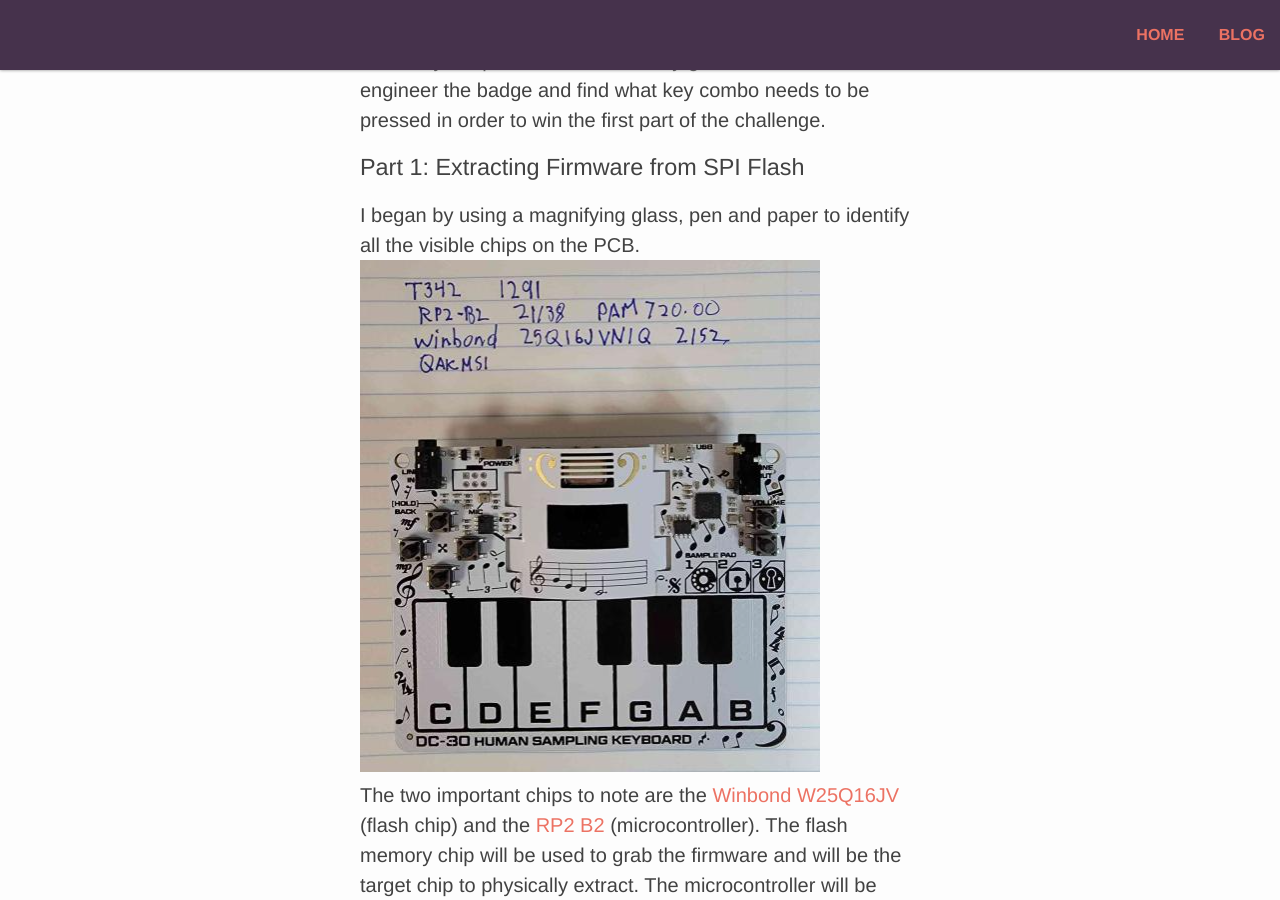
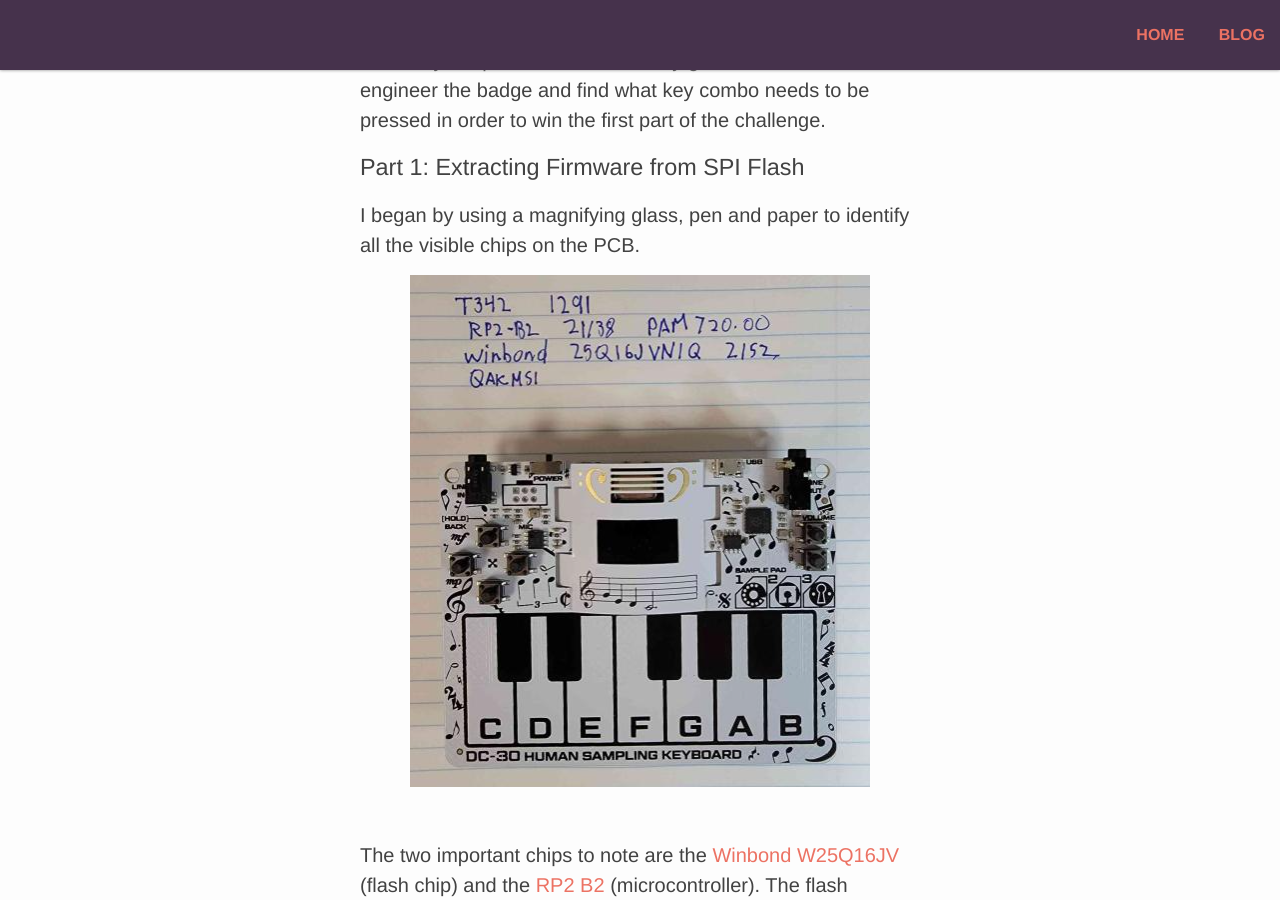
Before and after one commit to elbee-cyber/old.elbee-cyber.github.io, a Jekyll site: the page built from _posts/2022-11-22-Cracking-the-Defcon-30-Badge-Firmware.md, in a window 1280 px wide and 900 px high, scrolled down 1312 px. Built offline with Jekyll 4.4.1, drawn with Linux system fonts in a browser that asks for light colours.

Commit message:
Update 2022-11-22-Cracking-the-Defcon-30-Badge-Firmware.md

```diff
--- a/_posts/2022-11-22-Cracking-the-Defcon-30-Badge-Firmware.md
+++ b/_posts/2022-11-22-Cracking-the-Defcon-30-Badge-Firmware.md
@@ -15,15 +15,21 @@ Once upon a time I was very excited to fly to Las Vegas and attend <a href="http
 ### Part 1: Extracting Firmware from SPI Flash
 I began by using a magnifying glass, pen and paper to identify all the visible chips on the PCB.
 <br>
-![](/assets/2022-11-22/Screenshot_1.png)
+<p align="center">
+  <img src="/assets/2022-11-22/Screenshot_1.png" />
+</p>
 <br>
 The two important chips to note are the <a href="https://www.winbond.com/hq/product/code-storage-flash-memory/serial-nor-flash/?__locale=en&partNo=W25Q16JV">Winbond W25Q16JV</a> (flash chip) and the <a href="https://thepihut.com/products/raspberry-pi-rp2040-microcontroller">RP2 B2</a> (microcontroller). The flash memory chip will be used to grab the firmware and will be the target chip to physically extract. The microcontroller will be used to determine the architecture, conventions and other information that will be useful when analyzing the firmware.
 
 There are tools available to extract firmware from a surface-mounted chip without having to actually remove the component, however I will be using a <a href="https://www.aliexpress.us/item/2251832631316605.html?spm=a2g0o.ppclist.product.2.42fduQgFuQgFn0&pdp_npi=2%40dis%21USD%21US%20%248.25%21%248.00%21%21%21%21%21%402101c84a16691420847026788ea9a4%2112000018677635870%21btf&_t=pvid%3A91be51b8-068b-46f5-ad65-2474e20aa1d4&afTraceInfo=32817631357__pc__pcBridgePPC__xxxxxx__1669142084&gatewayAdapt=glo2usa&_randl_shipto=US">TL866II+ universal programmer</a>, so I will have to remove the chip from the PCB, feed the chip to the device using the appropiate adapter and connect the programmer to my VM for extraction. A heat gun would be ideal for removing a small surface mounted chip like this without damaging the PCB, however I do not have access to such equipment, so I use a soldering iron and tweezers. I heat up each joint of the chip with the iron and lift the leg up with tweezers and a magnifying glass. After I have detatched the chip from the board, I go around with the iron again and a desoldering pump in an attempt to clean up as much excess solder as possible from each leg. Then I lock the flash chip in the corresponding adapter and insert it into the TL866II+.
 <br>
-![](/assets/2022-11-22/Screenshot_2.png)
+<p align="center">
+  <img src="/assets/2022-11-22/Screenshot_2.png" />
+</p>
 <br>
 Unfortunatelly, the whole ordeal was pretty messy and resulted in a bit of copper from the PCB being destroyed.
 <br>
-![](/assets/2022-11-22/Screenshot_3.png)
+<p align="center">
+  <img src="/assets/2022-11-22/Screenshot_3.png" />
+</p>
 <br>
```
